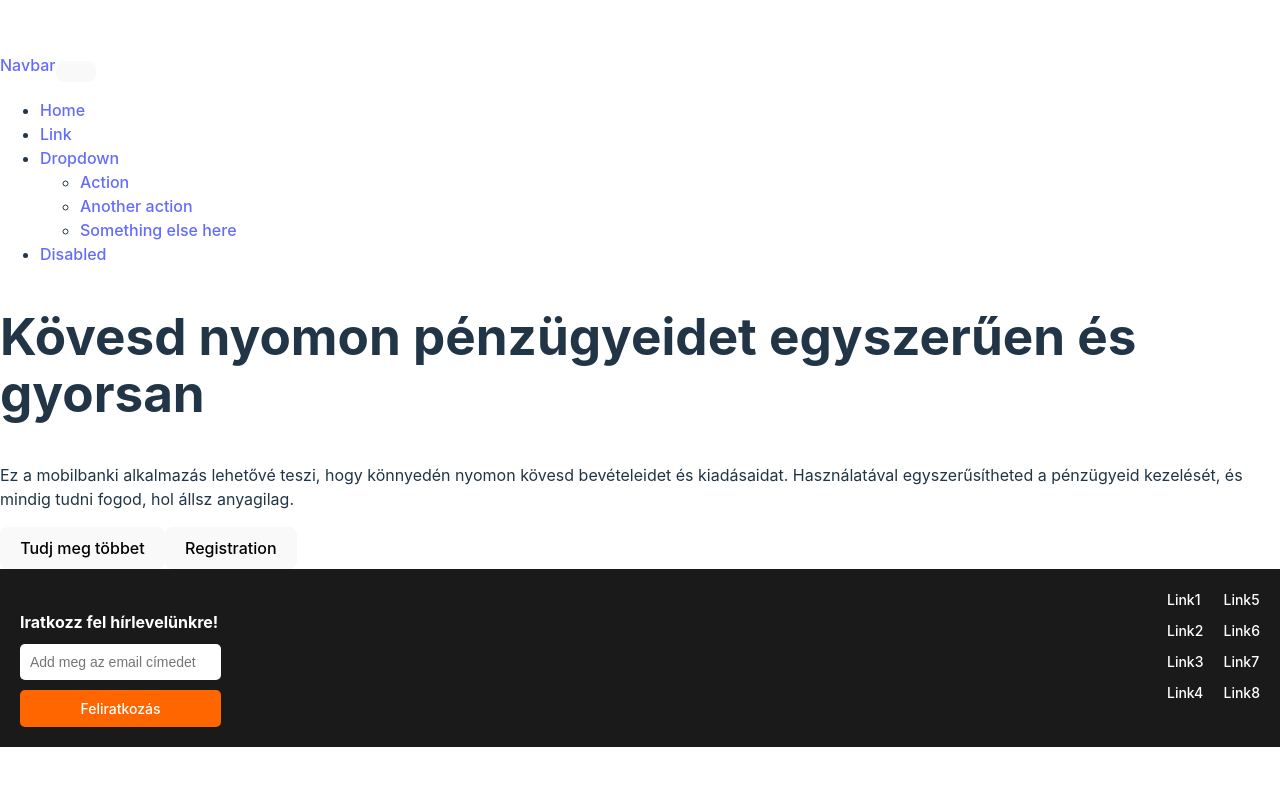
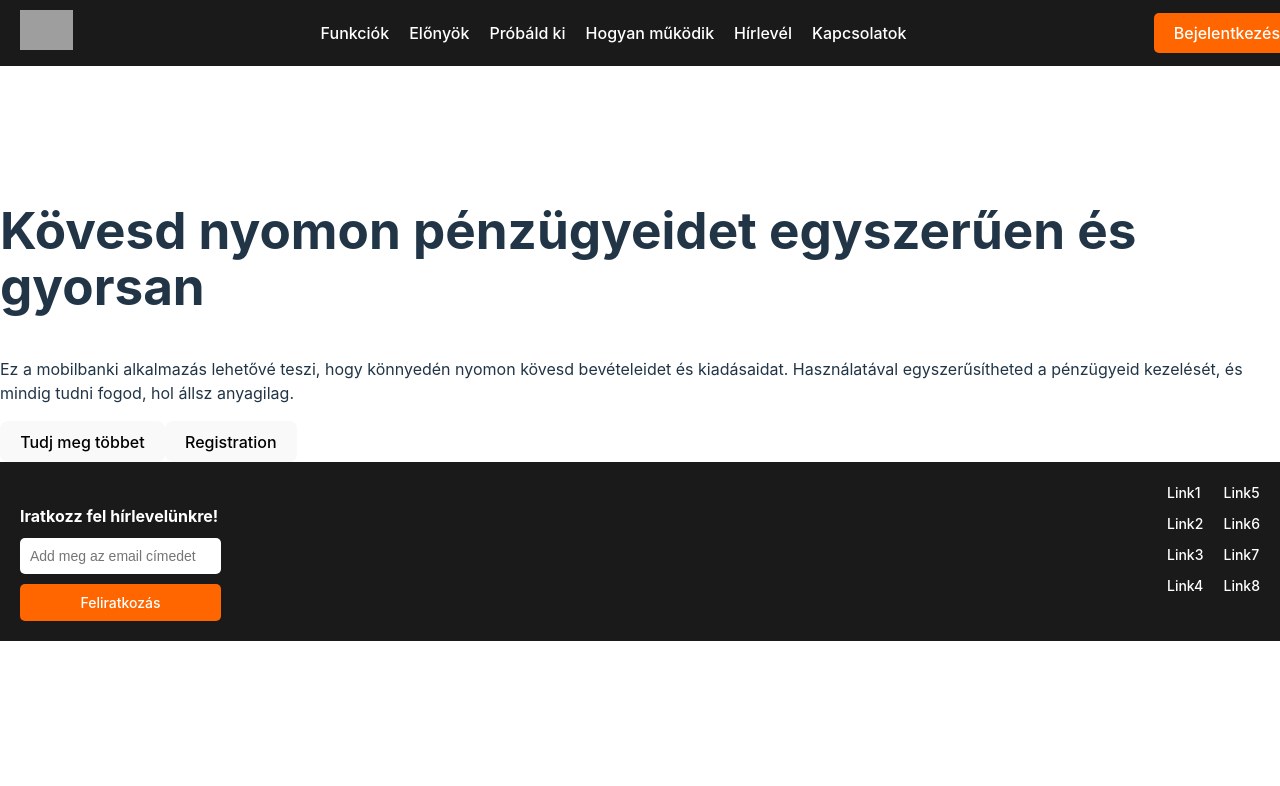
Before and after one commit to DomokosBenedek/Mobil_bank, a React (Vite) app in the folder frontend/: page / in a window 1280 px wide. Shown: the top 786 px of the page. Built offline with nearby package versions, Linux system fonts and the light colour scheme; grey boxes are pictures that could not be loaded.

Commit message:
base_design

```diff
--- a/frontend/src/components/navbar.tsx
+++ b/frontend/src/components/navbar.tsx
@@ -1,35 +1,26 @@
-export default function CostumeNavbar(){
-    return(
-        <nav className="navbar navbar-expand-lg bg-body-tertiary">
-        <div className="container-fluid">
-            <a className="navbar-brand" href="#">Navbar</a>
-            <button className="navbar-toggler" type="button" data-bs-toggle="collapse" data-bs-target="#navbarSupportedContent" aria-controls="navbarSupportedContent" aria-expanded="false" aria-label="Toggle navigation">
-                <span className="navbar-toggler-icon"></span>
-            </button>
-            <div className="collapse navbar-collapse" id="navbarSupportedContent">
-                <ul className="navbar-nav me-auto mb-2 mb-lg-0">
-                    <li className="nav-item">
-                    <a className="nav-link active" aria-current="page" href="#">Home</a>
-                    </li>
-                    <li className="nav-item">
-                    <a className="nav-link" href="#">Link</a>
-                    </li>
-                    <li className="nav-item dropdown">
-                    <a className="nav-link dropdown-toggle" href="#" role="button" data-bs-toggle="dropdown" aria-expanded="false">
-                        Dropdown
-                    </a>
-                    <ul className="dropdown-menu">
-                        <li><a className="dropdown-item" href="#">Action</a></li>
-                        <li><a className="dropdown-item" href="#">Another action</a></li>
-                        <li><a className="dropdown-item" href="#">Something else here</a></li>
-                    </ul>
-                    </li>
-                    <li className="nav-item">
-                    <a className="nav-link disabled" aria-disabled="true">Disabled</a>
-                    </li>
-                </ul>
-            </div>
+
+export default function CostumeNavbar() {
+    return (
+      <nav className="navbar">
+        {/* Bal oldalon a logó */}
+        <div className="logo">
+          <img src="/path/to/logo.png" alt="Logo" className="logo-image" />
         </div>
-        </nav>
-  );
-};
+
+        {/* Középen a linkek */}
+        <ul className="nav-links">
+          <li className="nav-item"><a href="#features" className="nav-link">Funkciók</a></li>
+          <li className="nav-item"><a href="#benefits" className="nav-link">Előnyök</a></li>
+          <li className="nav-item"><a href="#try" className="nav-link">Próbáld ki</a></li>
+          <li className="nav-item"><a href="#how-it-works" className="nav-link">Hogyan működik</a></li>
+          <li className="nav-item"><a href="#newsletter" className="nav-link">Hírlevél</a></li>
+          <li className="nav-item"><a href="#contacts" className="nav-link">Kapcsolatok</a></li>
+        </ul>
+
+        {/* Jobb oldalon a login */}
+        <div className="login">
+          <button className="login-button">Bejelentkezés</button>
+        </div>
+      </nav>
+    );
+  }
--- a/frontend/src/main.tsx
+++ b/frontend/src/main.tsx
@@ -2,6 +2,7 @@ import { StrictMode } from 'react'
 import { createRoot } from 'react-dom/client'
 import './index.css'
 import './footer.css'
+import './navbar.css'
 import HomePage from './components/home.tsx'
 
 createRoot(document.getElementById('root')!).render(
--- /dev/null
+++ b/frontend/src/navbar.css
@@ -0,0 +1,69 @@
+/* Navbar alapbeállításai */
+.navbar {
+    display: flex;
+    align-items: center;
+    justify-content: space-between;
+    padding: 10px 20px;
+    background-color: #1a1a1a;
+    color: #fff;
+    position: fixed;
+    width: 100%;
+    top: 0;
+    z-index: 1000;
+  }
+
+  /* Logó beállításai */
+  .logo {
+    flex: 0 0 auto;
+  }
+
+  .logo-image {
+    height: 40px;
+    object-fit: contain;
+  }
+
+  /* Navigációs linkek */
+  .nav-links {
+    display: flex;
+    list-style: none;
+    margin: 0;
+    padding: 0;
+    flex: 1 0 auto;
+    justify-content: center;
+    gap: 20px;
+  }
+
+  .nav-item {
+    margin: 0;
+  }
+
+  .nav-link {
+    text-decoration: none;
+    color: #fff;
+    font-size: 16px;
+    transition: color 0.3s;
+  }
+
+  .nav-link:hover {
+    color: #ff6600;
+  }
+
+  /* Login gomb */
+  .login {
+    flex: 0 0 auto;
+  }
+
+  .login-button {
+    padding: 10px 20px;
+    border: none;
+    border-radius: 5px;
+    background-color: #ff6600;
+    color: #fff;
+    font-size: 16px;
+    cursor: pointer;
+    transition: background-color 0.3s;
+  }
+
+  .login-button:hover {
+    background-color: #e65c00;
+  }
```
